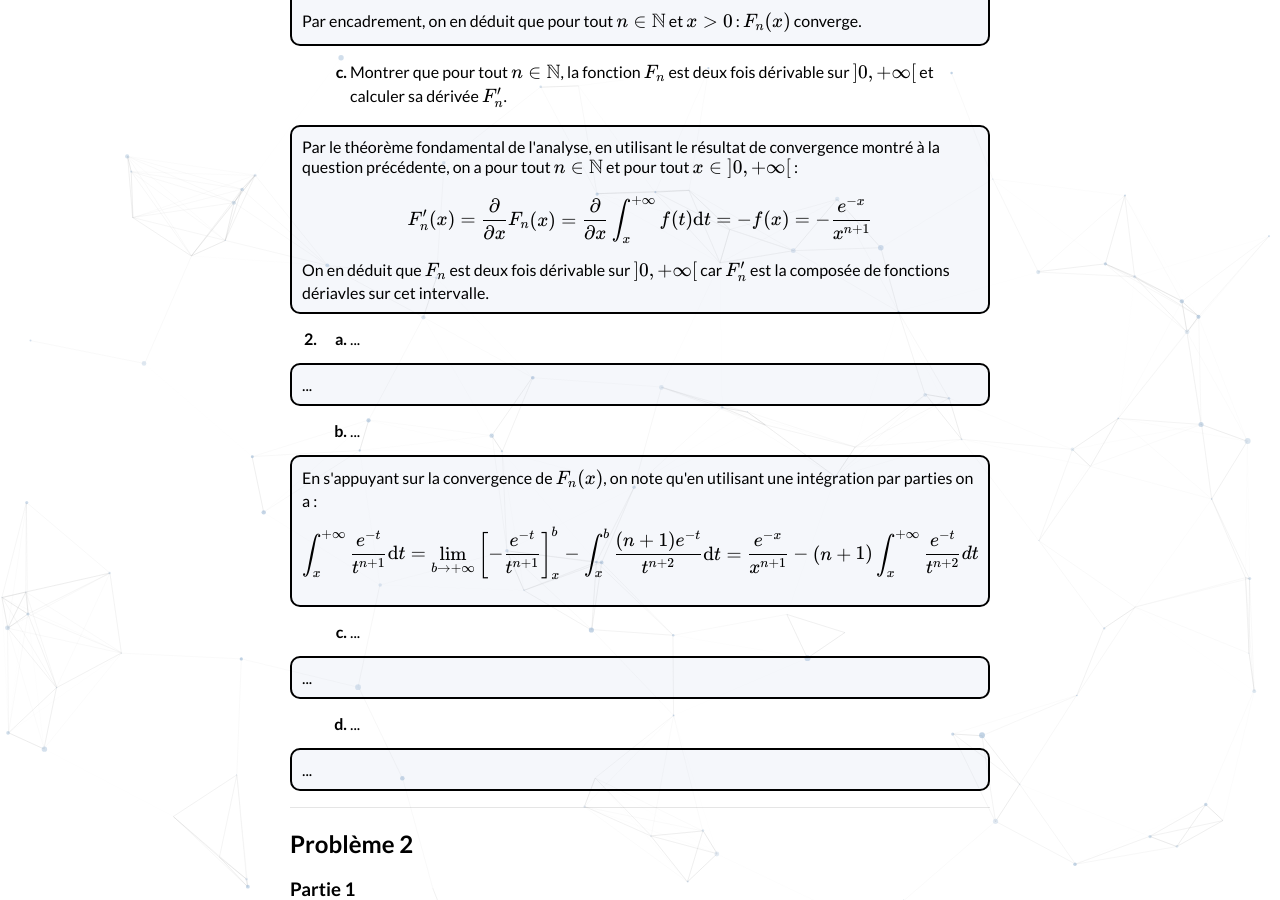
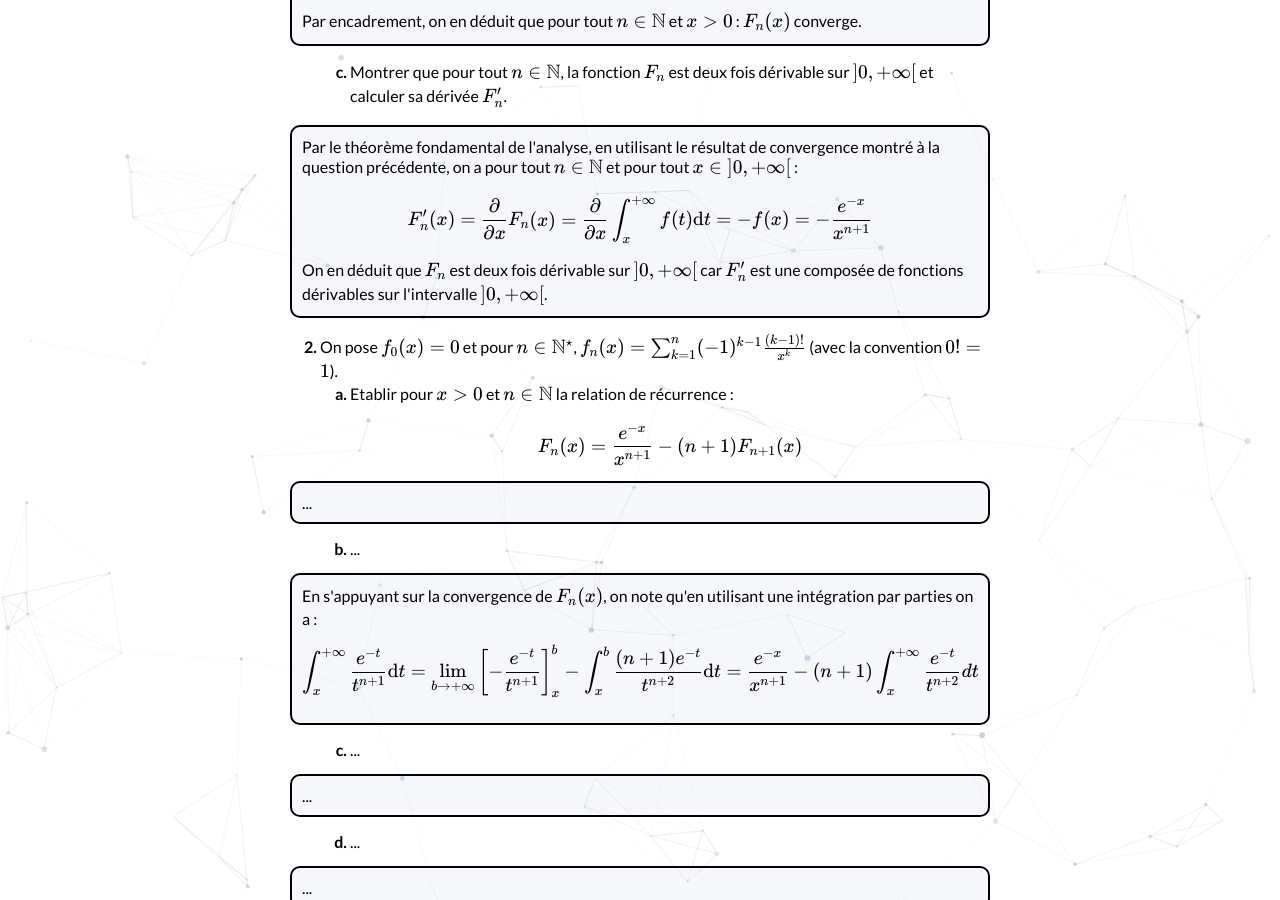
Before and after one commit to bglbrt/bglbrt.github.io, a Jekyll site: the page built from fr/corrections/administrateur_externe_1993.md, in a window 1280 px wide and 900 px high, scrolled down 1085 px. Built offline with Jekyll 4.4.1, drawn with Linux system fonts in a browser that asks for light colours; nearby versions of some CDN libraries.

Commit message:
Refactor explanations and integration by parts in administrateur_externe_1993.md

```diff
--- a/fr/corrections/administrateur_externe_1993.md
+++ b/fr/corrections/administrateur_externe_1993.md
@@ -65,15 +65,18 @@ Dans tout le problème $$x$$ désigne un réel _strictement positif_, et $$n$$ u
                     $$
                     F'_n(x) = \frac{\partial}{\partial x} F_n(x) = \frac{\partial}{\partial x} \int_{x}^{+\infty} f(t) \mathrm{d}t = - f(x) = - \frac{e^{-x}}{x^{n+1}}
                     $$
-                    On en déduit que \( F_n \) est deux fois dérivable sur \( \left] 0, +\infty \right[ \) car \( F'_n \) est la composée de fonctions dériavles sur cet intervalle.
+                    On en déduit que \( F_n \) est deux fois dérivable sur \( \left] 0, +\infty \right[ \) car \( F'_n \) est une composée de fonctions dérivables sur l'intervalle \( \left] 0, +\infty \right[ \).
                 </p>
             </li>
         </ol>
     </li>
-    <li>
+    <li> On pose \( f_0(x) = 0 \) et pour \( n \in \mathbb{N}^\star \), \( f_n(x) = \sum_{k=1}^{n} (-1)^{k-1} \frac{(k-1)!}{x^k} \) (avec la convention \( 0! = 1 \)).
         <ol type="a" start="1">
             <li>
-                ...
+                Etablir pour \( x >0 \) et \( n \in \mathbb{N} \) la relation de récurrence :
+                $$
+                F_n(x) = \frac{e^{-x}}{x^{n+1}} - (n+1)F_{n+1}(x)
+                $$
                 <p style="border: solid 2px; border-radius: 10px; background-color:rgba(152, 180, 212, .1); padding-right: 10px; padding-left: 10px; padding-top: 10px; padding-bottom: 10px; margin: 15px 0 15px -60px;">
                     ...
                 </p>
```
